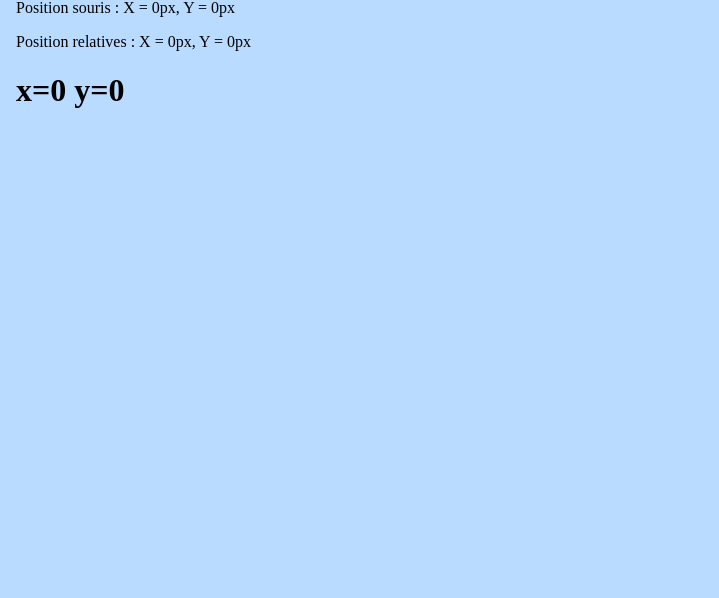
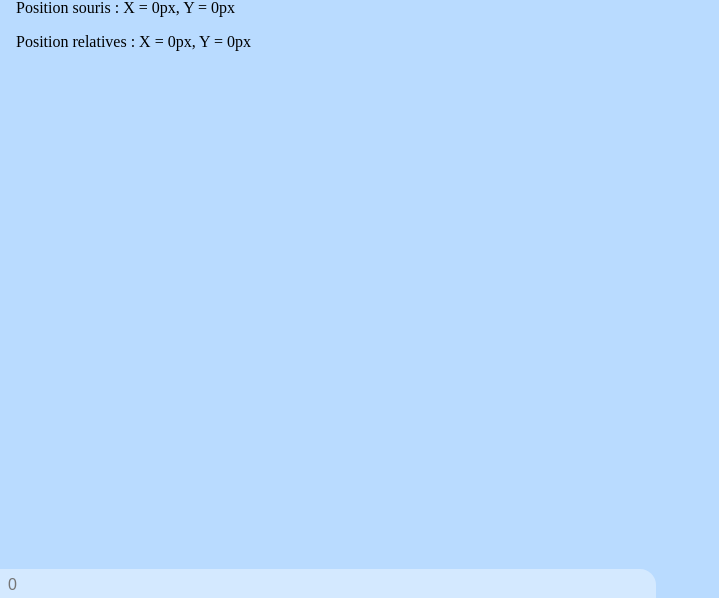
Before and after one commit to davidoulehibou/mouse-fighter2, a React (Vite) app in the folder frontend/: page / in a window 1280 px wide. Shown: the part 199-797 px from the top of the page, without its empty margins (0-719 px from the left). Built offline with nearby package versions, Linux system fonts and the light colour scheme; no server answers.

Commit message:
debut texte

```diff
--- a/frontend/src/App.css
+++ b/frontend/src/App.css
@@ -1 +1,16 @@
 body{margin: 0;}
+
+input[type="text"]{
+    position: absolute;
+    z-index:100;
+    height:1rem;
+    width:50vw;
+    left:0;
+    bottom:0;
+    background-color: rgba(240, 248, 255, 0.5);
+    border:none;
+    outline: none;
+    font-size: 1rem;
+    padding: 0.5rem;
+    border-radius: 0 1rem 0 0;
+}
--- a/frontend/src/App.jsx
+++ b/frontend/src/App.jsx
@@ -1,6 +1,7 @@
 import { useState, useEffect, useRef } from "react";
 import "./App.css";
 import Canvas from "./Canvas";
+import TextInput from "./TextInput";
 
 function App() {
   const [windowSize, setWindowSize] = useState({
@@ -147,10 +148,8 @@ function App() {
           Position relatives : X = {mousePosition.x / windowSize.width}px, Y ={" "}
           {mousePosition.y / windowSize.height}px
         </p>
-        <h1>
-          x={positions.joueur1.x} y={positions.joueur1.y}
-        </h1>
       </div>
+      <TextInput joueur={numJoueur}/>
     </div>
   );
 }
--- a/frontend/src/Canvas.jsx
+++ b/frontend/src/Canvas.jsx
@@ -53,7 +53,7 @@ const Canvas = ({ positions, windowSize, playerId, mousePosition }) => {
         ctx.fill();
       }
     });
-  }, [positions, windowSize]);
+  }, [positions, windowSize, mousePosition]);
 
   return (
     <canvas
--- /dev/null
+++ b/frontend/src/TextInput.jsx
@@ -0,0 +1,9 @@
+const TextInput = ({ joueur }) => {
+  return (
+    <>
+      <input type='text' placeholder={joueur}/>
+    </>
+  );
+};
+
+export default TextInput;
```
Also changed, not shown: 2 other files (tests, documents, lock files or other folders).
